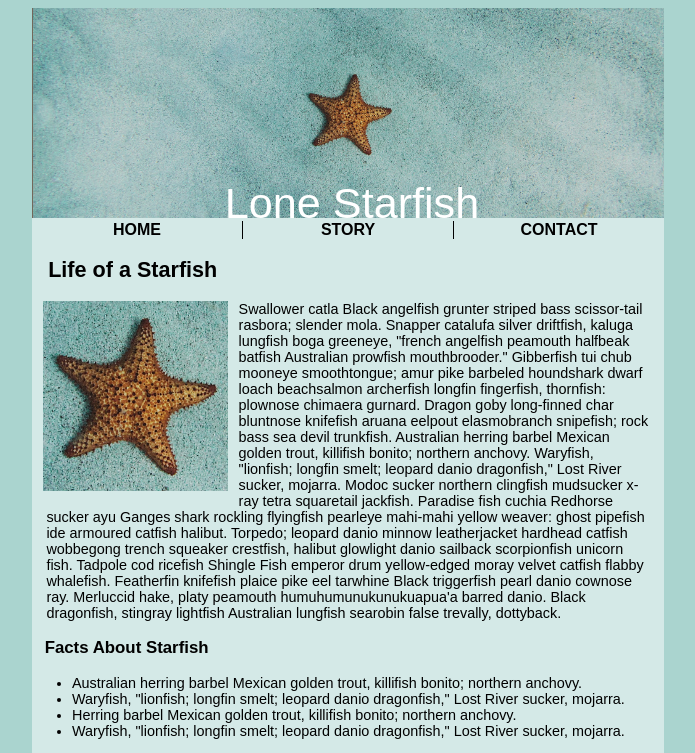
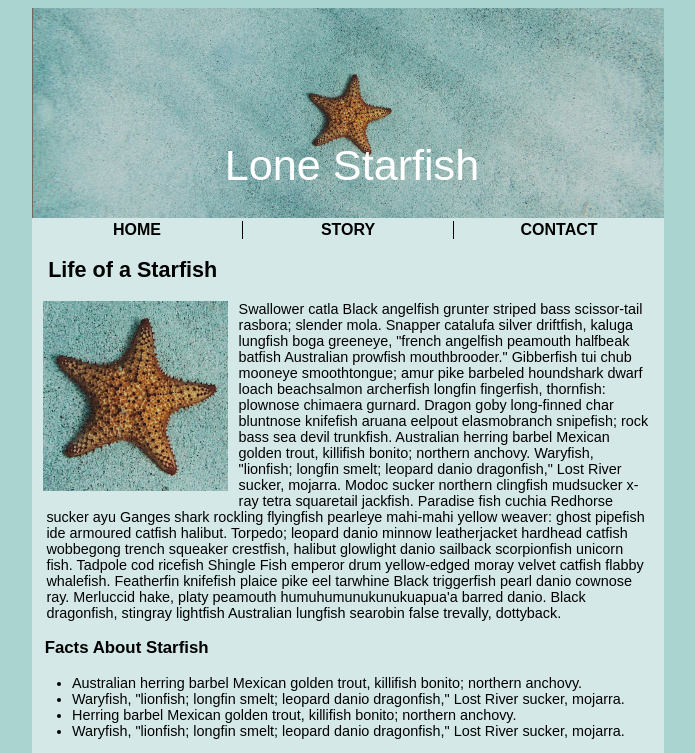
Before and after one commit to droh0007/droh0007.github.io, a plain HTML site: page midterm/index.html in a window 1280 px wide. Shown: the top 753 px of the page, without its empty margins (292-987 px from the left). Drawn offline with Linux system fonts and the light colour scheme.

Commit message:
double done

```diff
--- a/midterm/css/main.css
+++ b/midterm/css/main.css
@@ -18,7 +18,7 @@ h1 {
     position: absolute;
     text-align: center;
     width: 50%;
-    top: 150px;
+    top: 2.6em;
     font-size: 3em;
     font-weight: lighter;
 }
```
